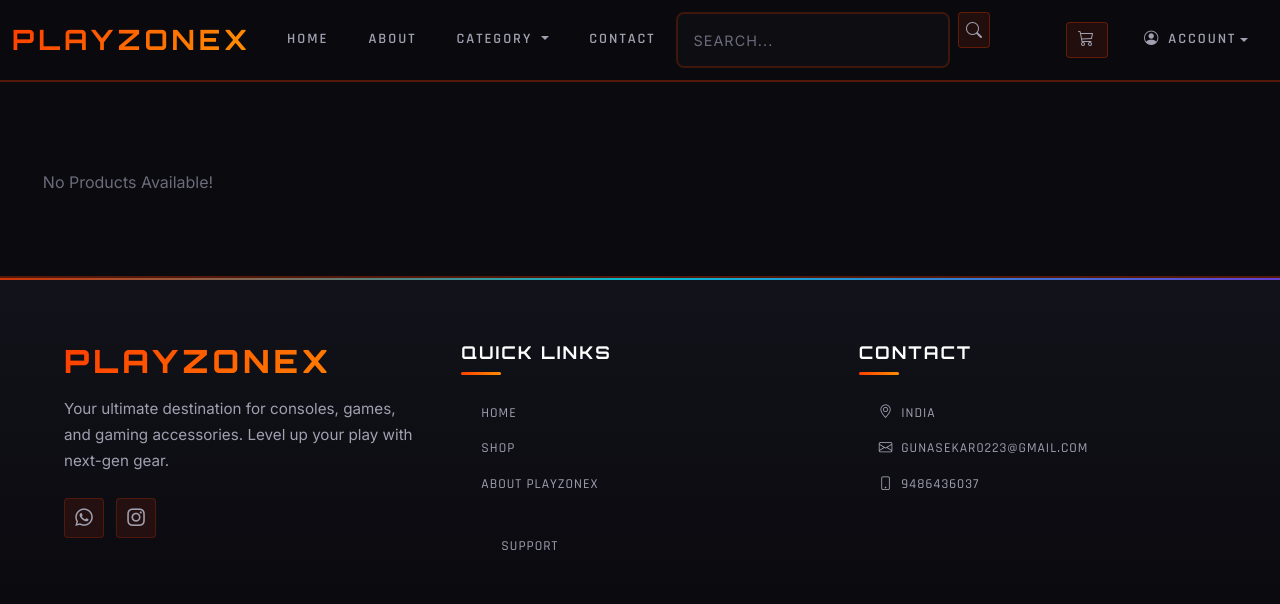
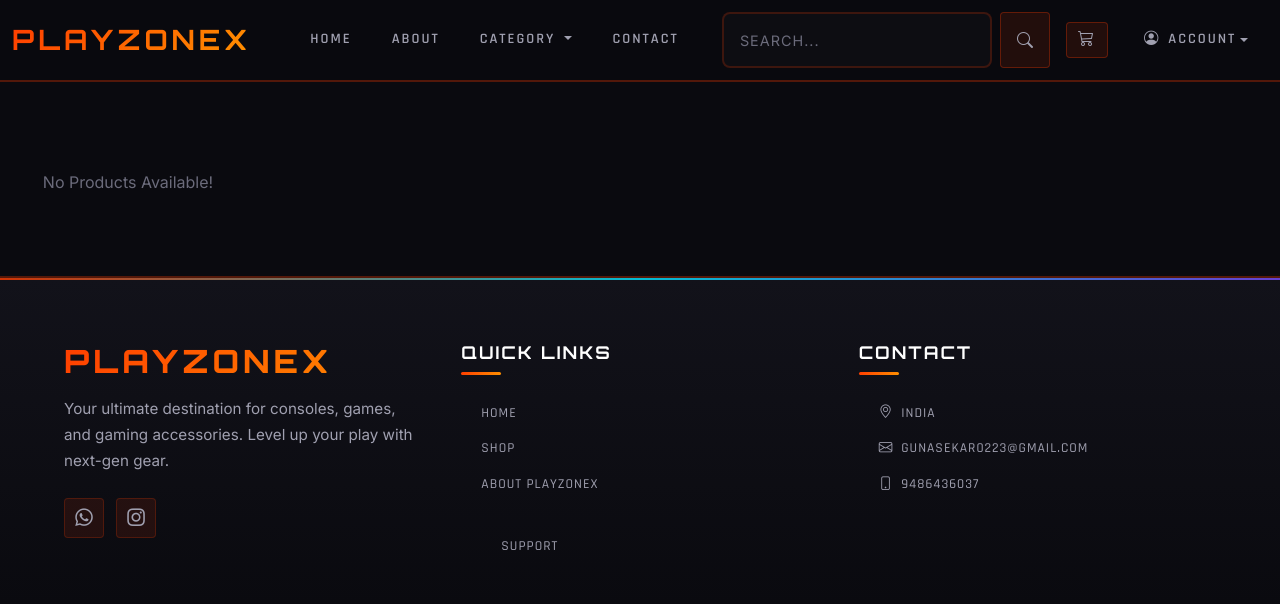
Before and after one commit to guna0223/Django-Game, a Django app: page /products/ in a window 1280 px wide. Shown: the top 604 px of the page. Run offline with Django 5.2, Linux system fonts and the light colour scheme; data that the repository does not hold is empty.

Commit message:
new for header

```diff
--- a/Elshop/static/css/style.css
+++ b/Elshop/static/css/style.css
@@ -3636,6 +3636,49 @@ footer::before {
 }
 
 /* =====================================================
+   DESKTOP NAVBAR FIXES
+   ===================================================== */
+@media (min-width: 992px) {
+    /* Center the nav-links in available space to prevent overlapping */
+    .tech-navbar .navbar-collapse {
+        display: flex;
+    }
+
+    .tech-navbar .navbar-nav.mx-auto {
+        display: flex;
+        flex: 1;
+        justify-content: center;
+        margin: 0 auto !important;
+    }
+
+    /* Search Button matching Form Control height */
+    .nav-search-btn {
+        display: flex;
+        align-items: center;
+        justify-content: center;
+        padding: 0.75rem 1rem;
+        height: auto;
+        border-radius: var(--radius-sm);
+        background: rgba(255, 61, 0, 0.1);
+        border: 1px solid rgba(255, 61, 0, 0.3);
+        transition: all var(--transition-fast);
+        color: var(--text-secondary);
+    }
+
+    .nav-search-btn:hover {
+        background: rgba(255, 61, 0, 0.2);
+        border-color: var(--primary-color);
+        box-shadow: var(--shadow-glow-orange);
+        color: var(--primary-color);
+    }
+
+    /* Fix action row width so search bar stays next to account */
+    .mobile-action-row {
+        width: auto !important;
+    }
+}
+
+/* =====================================================
    RESPONSIVE NAVBAR (MOBILE FIXES)
    ===================================================== */
 @media (max-width: 991.98px) {
--- a/Elshop/templates/base/includes/header.html
+++ b/Elshop/templates/base/includes/header.html
@@ -89,15 +89,15 @@
                 </ul>
 
                 <!-- MOBILE ACTION ROW (Search + Profile) -->
-                <div class="d-flex align-items-center justify-content-between mt-3 mt-lg-0 w-100 w-lg-auto mobile-action-row">
+                <div class="d-flex align-items-center justify-content-between mt-3 mt-lg-0 w-100 w-lg-auto mobile-action-row ms-lg-auto">
                     <!-- SEARCH -->
                     <form class="d-flex me-lg-3" method="get" action="{% url 'search_products' %}">
-                        <input class="form-control form-control-sm"
+                        <input class="form-control"
                                type="search"
                                name="q"
                                value="{{ query }}"
                                placeholder="Search..." aria-label="search">
-                        <button class="btn btn-sm ms-2 cart-icon" type="submit">
+                        <button class="btn ms-2 nav-search-btn" type="submit">
                             <i class="bi bi-search"></i>
                         </button>
                     </form>
--- a/Elshop/templates/products/includes/productCard.html
+++ b/Elshop/templates/products/includes/productCard.html
@@ -15,11 +15,11 @@
     <div class="card-body d-flex flex-column">
         <a href="{% url 'product_details' product.pk %}"
             class="text-decoration-none text-dark d-flex flex-column flex-grow-1">
-            {% if product.category %}
+            <!-- {% if product.category %}
             <small class="text-muted d-block mb-1" style="font-size: 0.75rem; letter-spacing: 1px;">
                 {{ product.category.title|upper }}
             </small>
-            {% endif %}
+            {% endif %} -->
             <h5 class="card-title product-title">{{ product.title|truncatechars:23 }}</h5>
             <p class="card-text product-desc">{{ product.desc|truncatechars:70 }}</p>
 
```
